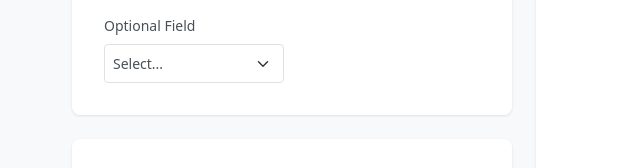
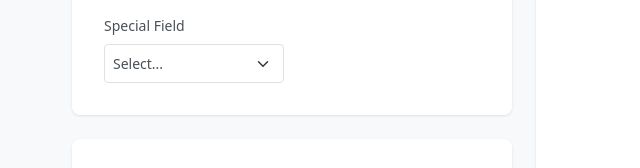
Before and after one commit to sauce-coder-2025/utm-builder-v5.2, a plain HTML site: page index.html in a window 1280 px wide. Shown: the part 442-610 px from the top of the page, 0-640 px from the left. Drawn offline with nearby package versions, Linux system fonts and the light colour scheme.

Commit message:
Update index.html

```diff
--- a/index.html
+++ b/index.html
@@ -71,7 +71,7 @@
                             </select>
                         </div>
                         <div class="col-md-6">
-                            <label for="specialField" class="form-label">Optional Field</label>
+                            <label for="specialField" class="form-label">Special Field</label>
                             <select class="form-select" id="specialField">
                                 <option value="">Select...</option>
                                 <option value="UKS">UKS</option>
```
